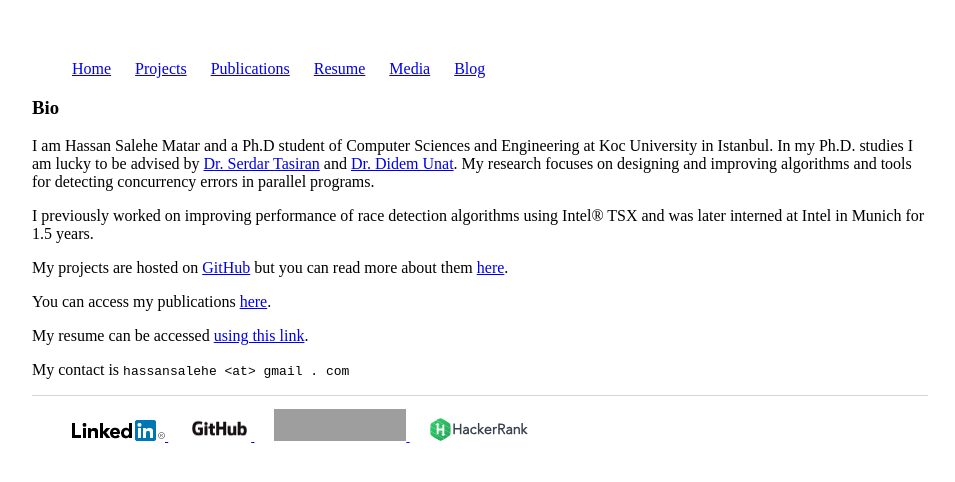
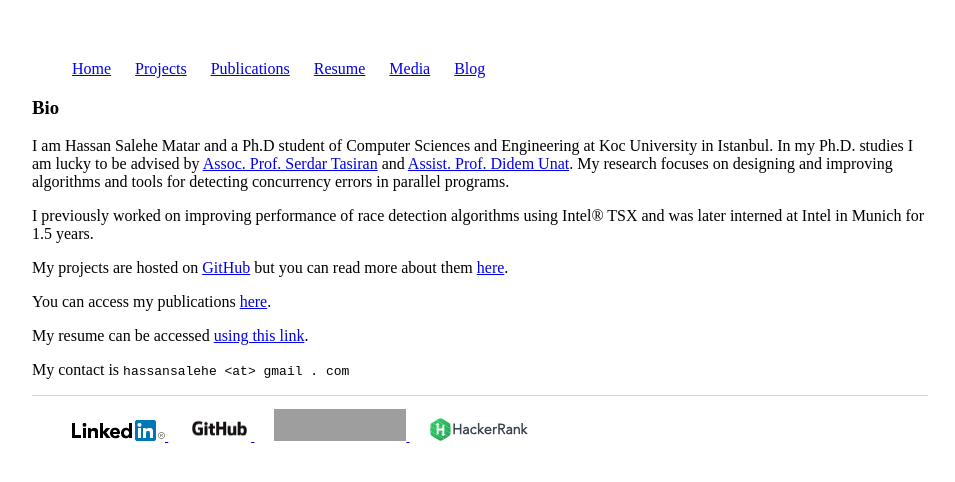
Before and after one commit to hassansalehe/hassansalehe.github.io, a Jekyll site: the page built from index.md, in a window 1280 px wide, cut to the strip 0-482 px from the top of the page. Shown: the whole strip, without its empty margins (160-1115 px from the left). Built offline with Jekyll 4.4.1, drawn with Linux system fonts in a browser that asks for light colours; grey boxes are pictures that could not be loaded.

Commit message:
Update index.md

```diff
--- a/index.md
+++ b/index.md
@@ -7,8 +7,8 @@
 
 I am Hassan Salehe Matar and a Ph.D student of Computer Sciences and
 Engineering at Koc University in Istanbul. In my Ph.D. studies I am
-lucky to be advised by [Dr. Serdar Tasiran](https://home.ku.edu.tr/~stasiran/)
-and [Dr. Didem Unat](https://home.ku.edu.tr/~dunat/).  My research focuses
+lucky to be advised by [Assoc. Prof. Serdar Tasiran](https://home.ku.edu.tr/~stasiran/)
+and [Assist. Prof. Didem Unat](https://home.ku.edu.tr/~dunat/).  My research focuses
 on designing and improving algorithms and tools for detecting concurrency
 errors in parallel programs.
 
```
